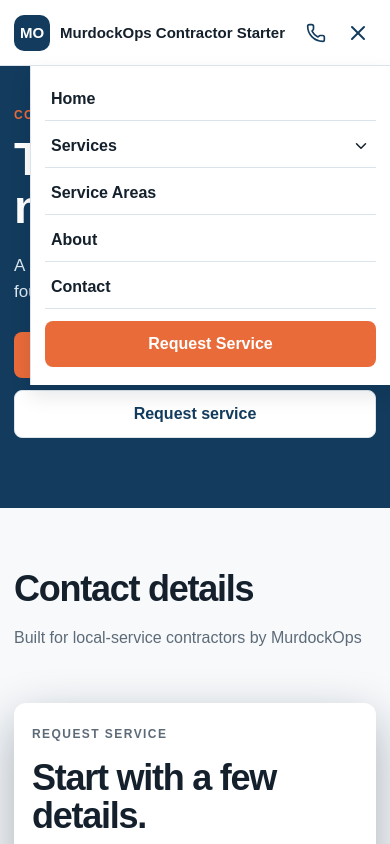
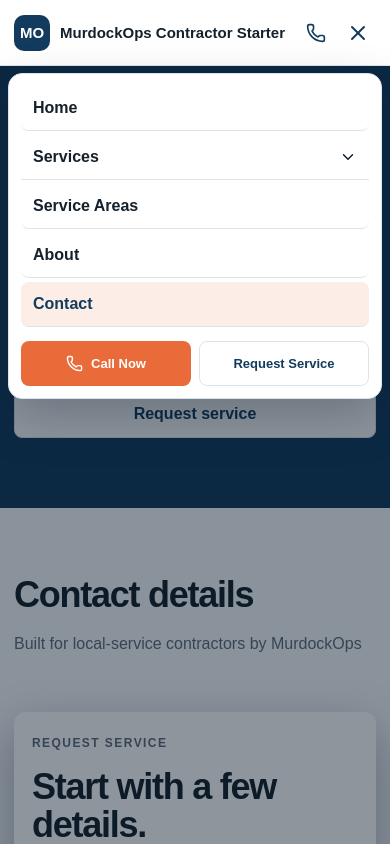
Before and after one commit to money-murdock/murdockops-contractor-site-starter, a Next.js app: page /contact in a window 390 px wide. Both pictures are taken after a click on the button "Open menu". Shown: the top 844 px of the page. Built offline with nearby package versions, Linux system fonts and the light colour scheme.

Commit message:
Harden responsive navigation foundation
Adopt the proven navigation and responsive behaviors as the reusable contractor-site baseline.

```diff
--- a/app/layout.tsx
+++ b/app/layout.tsx
@@ -61,7 +61,7 @@ const websiteSchema = {
 
 export default function RootLayout({ children }: Readonly<{ children: React.ReactNode }>) {
   return (
-    <html lang="en">
+    <html lang="en" data-scroll-behavior="smooth">
       <head>
         <script type="application/ld+json" dangerouslySetInnerHTML={{ __html: JSON.stringify(businessSchema) }} />
         <script type="application/ld+json" dangerouslySetInnerHTML={{ __html: JSON.stringify(websiteSchema) }} />
--- a/app/responsive.css
+++ b/app/responsive.css
@@ -1,13 +1,334 @@
-.mobile-nav-group{display:grid}
-.mobile-nav-toggle{width:100%;display:flex;align-items:center;justify-content:space-between;padding:12px 6px;border:0;border-bottom:1px solid var(--line);background:transparent;color:var(--text);font-weight:700;text-align:left;cursor:pointer}
-.mobile-nav-toggle svg{transition:transform .2s}
-.mobile-nav-toggle[aria-expanded="true"] svg{transform:rotate(180deg)}
-.mobile-subnav{display:grid;padding:4px 0 4px 14px;background:var(--bg)}
-.mobile-subnav a{border-bottom:0!important;padding:10px 8px!important;font-size:14px}
-.back-to-top{border:0;background:transparent;color:#b9c9d6;padding:0;font-weight:800;cursor:pointer}
-.back-to-top:hover{color:#fff}
-html,body{overflow-x:hidden}
-img,svg{max-width:100%}
-@media (max-width:800px){.site-header{position:sticky}.mobile-nav{position:absolute;top:100%;right:0;width:min(100vw,420px);max-height:calc(100vh - 66px);overflow:auto;border-left:1px solid var(--line)}}
-@media (max-width:1000px) and (min-width:801px){.container{width:min(100% - 48px,1120px)}.hero-grid{gap:36px}.desktop-nav{gap:16px}.hero{padding:64px 0}.quote-card{padding:24px}}
-@media (max-width:520px){.container{width:min(100% - 28px,1120px)}.header-inner{gap:12px}.brand{font-size:15px}.brand-mark{width:36px;height:36px}.mobile-nav{position:absolute;top:100%;right:0;width:min(100vw,360px);max-height:calc(100vh - 66px);overflow:auto;border-left:1px solid var(--line)}.hero{padding:42px 0}.hero h1{font-size:clamp(38px,12vw,50px)}.hero-copy{font-size:17px;line-height:1.5}.actions{display:grid}.actions .button{width:100%}.quote-card{padding:22px 18px;border-radius:12px}.quote-card h2{font-size:34px}.section h2{font-size:36px}.process ol{grid-template-columns:1fr}.footer{padding:36px 0}.footer-grid{gap:22px}}
+:root {
+  --wide-content: 1680px;
+  --header-height: 76px;
+}
+
+html,
+body {
+  overflow-x: clip;
+}
+
+img,
+svg {
+  max-width: 100%;
+}
+
+.site-header {
+  padding-inline: max(24px, calc((100% - var(--wide-content)) / 2));
+  z-index: 100;
+  box-shadow: 0 8px 24px rgb(6 21 38 / 8%);
+}
+
+.header-inner {
+  width: min(var(--wide-content), 100%);
+}
+
+.hero .container {
+  width: min(var(--wide-content), calc(100% - 48px));
+}
+
+.hero-grid {
+  gap: clamp(48px, 5vw, 96px);
+}
+
+.desktop-nav > a:not(.button),
+.nav-services > a {
+  position: relative;
+  padding-block: 28px;
+}
+
+.desktop-nav > a.active:not(.button),
+.nav-services.active > a {
+  color: var(--primary);
+}
+
+.desktop-nav > a.active:not(.button)::after,
+.nav-services.active > a::after {
+  content: "";
+  position: absolute;
+  inset: auto 0 0;
+  height: 3px;
+  border-radius: 999px 999px 0 0;
+  background: var(--accent);
+}
+
+.mobile-nav-group {
+  display: grid;
+}
+
+.mobile-nav-toggle {
+  width: 100%;
+  display: flex;
+  align-items: center;
+  justify-content: space-between;
+  padding: 13px 12px;
+  border: 0;
+  border-bottom: 1px solid var(--line);
+  background: transparent;
+  color: var(--text);
+  font-weight: 800;
+  text-align: left;
+  cursor: pointer;
+}
+
+.mobile-nav-toggle svg {
+  transition: transform .2s;
+}
+
+.mobile-nav-toggle[aria-expanded="true"] svg {
+  transform: rotate(180deg);
+}
+
+.mobile-subnav {
+  display: grid;
+  padding: 5px 8px 7px 18px;
+  background: var(--bg);
+}
+
+.mobile-subnav a {
+  border-bottom: 0 !important;
+  padding: 10px 8px !important;
+  font-size: 14px;
+}
+
+.mobile-nav-backdrop {
+  display: none;
+}
+
+.mobile-nav-actions {
+  display: grid;
+  grid-template-columns: 1fr 1fr;
+  gap: 8px;
+  padding-top: 10px;
+}
+
+.mobile-nav-actions .button {
+  margin: 0;
+  padding-inline: 10px;
+  font-size: 13px;
+}
+
+.back-to-top {
+  border: 0;
+  background: transparent;
+  color: #b9c9d6;
+  padding: 0;
+  font-weight: 800;
+  cursor: pointer;
+}
+
+.back-to-top:hover {
+  color: #fff;
+}
+
+:target {
+  scroll-margin-top: calc(var(--header-height) + 18px);
+}
+
+@media (max-width: 960px) {
+  :root {
+    --header-height: 66px;
+  }
+
+  .site-header {
+    min-height: var(--header-height);
+    padding-inline: 14px;
+  }
+
+  .desktop-nav {
+    display: none;
+  }
+
+  .mobile-actions {
+    display: flex;
+    align-items: center;
+    gap: 14px;
+  }
+
+  .mobile-nav-backdrop {
+    display: block;
+    position: fixed;
+    inset: var(--header-height) 0 0;
+    border: 0;
+    background: rgb(6 21 38 / 45%);
+    cursor: default;
+    z-index: -1;
+  }
+
+  .mobile-nav {
+    display: grid;
+    position: absolute;
+    top: calc(100% + 8px);
+    left: 8px;
+    right: 8px;
+    width: auto;
+    max-height: calc(100dvh - var(--header-height) - 24px);
+    overflow-y: auto;
+    padding: 12px;
+    border: 1px solid var(--line);
+    border-radius: 14px;
+    background: #fff;
+    box-shadow: 0 18px 50px rgb(6 21 38 / 24%);
+    overscroll-behavior: contain;
+  }
+
+  .mobile-nav > a:not(.button) {
+    padding: 13px 12px;
+    border-bottom: 1px solid var(--line);
+    border-radius: 8px;
+    font-weight: 800;
+  }
+
+  .mobile-nav > a.active,
+  .mobile-nav-group.active > .mobile-nav-toggle {
+    background: color-mix(in srgb, var(--accent) 12%, white);
+    color: var(--primary);
+  }
+
+  .hero {
+    padding: 56px 0;
+  }
+
+  .hero-grid,
+  .process,
+  .split {
+    grid-template-columns: 1fr;
+    gap: 38px;
+  }
+
+  .hero .container,
+  .container {
+    width: min(100% - 32px, 1120px);
+  }
+
+  .cards {
+    grid-template-columns: 1fr;
+  }
+
+  .section {
+    padding: 68px 0;
+  }
+}
+
+@media (min-width: 640px) and (max-width: 960px) {
+  .form-grid {
+    grid-template-columns: 1fr 1fr;
+  }
+
+  .quote-card {
+    padding: 28px;
+  }
+}
+
+@media (min-width: 961px) and (max-width: 1180px) {
+  .site-header {
+    padding-inline: 20px;
+  }
+
+  .desktop-nav {
+    gap: 16px;
+  }
+
+  .hero .container,
+  .container {
+    width: min(100% - 40px, 1120px);
+  }
+
+  .hero-grid {
+    gap: 38px;
+  }
+
+  .hero {
+    padding: 64px 0;
+  }
+
+  .quote-card {
+    padding: 24px;
+  }
+}
+
+@media (max-width: 520px) {
+  .container,
+  .hero .container {
+    width: min(100% - 28px, 1120px);
+  }
+
+  .header-inner {
+    gap: 10px;
+  }
+
+  .brand {
+    min-width: 0;
+    font-size: 15px;
+    line-height: 1.15;
+  }
+
+  .brand-mark {
+    width: 36px;
+    height: 36px;
+  }
+
+  .hero {
+    padding: 42px 0;
+  }
+
+  .hero h1 {
+    font-size: clamp(36px, 12vw, 50px);
+  }
+
+  .hero-copy {
+    font-size: 17px;
+    line-height: 1.5;
+  }
+
+  .actions {
+    display: grid;
+  }
+
+  .actions .button {
+    width: 100%;
+  }
+
+  .form-grid {
+    grid-template-columns: 1fr;
+  }
+
+  .quote-card {
+    padding: 22px 18px;
+    border-radius: 12px;
+  }
+
+  .quote-card h2 {
+    font-size: 34px;
+  }
+
+  .section h2 {
+    font-size: 36px;
+  }
+
+  .process ol {
+    grid-template-columns: 1fr;
+  }
+
+  .footer {
+    padding: 36px 0;
+  }
+
+  .footer-grid {
+    gap: 22px;
+  }
+}
+
+@media (max-width: 360px) {
+  .brand {
+    font-size: 13px;
+  }
+
+  .mobile-actions {
+    gap: 10px;
+  }
+
+  .mobile-nav-actions {
+    grid-template-columns: 1fr;
+  }
+}
--- a/components/site-brand.tsx
+++ b/components/site-brand.tsx
@@ -5,10 +5,11 @@ import { usePathname } from "next/navigation"
 import type { MouseEvent } from "react"
 import { contractor } from "@/lib/site-config"
 
-export function SiteBrand({ className = "brand" }: { className?: string }) {
+export function SiteBrand({ className = "brand", onActivate }: { className?: string; onActivate?: () => void }) {
   const pathname = usePathname()
 
   function handleClick(event: MouseEvent<HTMLAnchorElement>) {
+    onActivate?.()
     if (pathname === "/") {
       event.preventDefault()
       window.scrollTo({ top: 0, behavior: "smooth" })
--- a/components/site-header.tsx
+++ b/components/site-header.tsx
@@ -2,11 +2,13 @@
 
 import Link from "next/link"
 import { ChevronDown, Menu, Phone, X } from "lucide-react"
-import { useState } from "react"
+import { useEffect, useState } from "react"
+import { usePathname } from "next/navigation"
 import { contractor } from "@/lib/site-config"
 import { SiteBrand } from "@/components/site-brand"
 
 export function SiteHeader() {
+  const pathname = usePathname()
   const [open, setOpen] = useState(false)
   const [servicesOpen, setServicesOpen] = useState(false)
   const links = [
@@ -16,19 +18,54 @@ export function SiteHeader() {
     { label: "Contact", href: "/contact" },
   ]
 
+  const isActive = (href: string) => href === "/" ? pathname === "/" : pathname === href || pathname.startsWith(`${href}/`)
+
+  useEffect(() => {
+    setOpen(false)
+    setServicesOpen(false)
+  }, [pathname])
+
+  useEffect(() => {
+    if (!open) return
+
+    const previousOverflow = document.body.style.overflow
+    const closeOnEscape = (event: KeyboardEvent) => {
+      if (event.key === "Escape") setOpen(false)
+    }
+    const closeAtDesktop = (event: MediaQueryListEvent) => {
+      if (event.matches) setOpen(false)
+    }
+    const desktopQuery = window.matchMedia("(min-width: 961px)")
+
+    document.body.style.overflow = "hidden"
+    window.addEventListener("keydown", closeOnEscape)
+    desktopQuery.addEventListener("change", closeAtDesktop)
+
+    return () => {
+      document.body.style.overflow = previousOverflow
+      window.removeEventListener("keydown", closeOnEscape)
+      desktopQuery.removeEventListener("change", closeAtDesktop)
+    }
+  }, [open])
+
+  const closeMenu = () => {
+    setOpen(false)
+    setServicesOpen(false)
+  }
+
   return (
     <header className="site-header">
       <div className="header-inner">
-        <SiteBrand />
+        <SiteBrand onActivate={closeMenu} />
         <nav className="desktop-nav" aria-label="Primary navigation">
-          <Link href="/">Home</Link>
-          <div className="nav-services">
-            <Link href="/services">Services <ChevronDown size={15}/></Link>
+          <Link href="/" className={isActive("/") ? "active" : undefined} aria-current={isActive("/") ? "page" : undefined}>Home</Link>
+          <div className={`nav-services${isActive("/services") ? " active" : ""}`}>
+            <Link href="/services" aria-current={isActive("/services") ? "page" : undefined}>Services <ChevronDown size={15}/></Link>
             <div className="nav-services-menu">
               {contractor.services.map(service => <Link key={service.slug} href={`/services/${service.slug}`}>{service.name}</Link>)}
             </div>
           </div>
-          {links.filter(link => link.href !== "/services").map(link => <Link key={link.href} href={link.href}>{link.label}</Link>)}
+          {links.filter(link => link.href !== "/services").map(link => <Link key={link.href} href={link.href} className={isActive(link.href) ? "active" : undefined} aria-current={isActive(link.href) ? "page" : undefined}>{link.label}</Link>)}
           <a className="button small" href="/#quote">Request Service</a>
         </nav>
         <div className="mobile-actions">
@@ -38,20 +75,25 @@ export function SiteHeader() {
           </button>
         </div>
       </div>
-      {open && <nav className="mobile-nav" aria-label="Mobile navigation">
-        <Link href="/" onClick={() => setOpen(false)}>Home</Link>
-        <div className="mobile-nav-group">
+      {open && <>
+        <button className="mobile-nav-backdrop" type="button" aria-label="Close menu" onClick={closeMenu}/>
+        <nav className="mobile-nav" aria-label="Mobile navigation">
+        <Link href="/" onClick={closeMenu} className={isActive("/") ? "active" : undefined} aria-current={isActive("/") ? "page" : undefined}>Home</Link>
+        <div className={`mobile-nav-group${isActive("/services") ? " active" : ""}`}>
           <button className="mobile-nav-toggle" type="button" aria-expanded={servicesOpen} onClick={() => setServicesOpen(value => !value)}>
             <span>Services</span><ChevronDown size={18}/>
           </button>
           {servicesOpen && <div className="mobile-subnav">
-            <Link href="/services" onClick={() => setOpen(false)}>All services</Link>
-            {contractor.services.map(service => <Link key={service.slug} href={`/services/${service.slug}`} onClick={() => setOpen(false)}>{service.name}</Link>)}
+            <Link href="/services" onClick={closeMenu}>All services</Link>
+            {contractor.services.map(service => <Link key={service.slug} href={`/services/${service.slug}`} onClick={closeMenu}>{service.name}</Link>)}
           </div>}
         </div>
-        {links.filter(link => link.href !== "/services").map(link => <Link key={link.href} href={link.href} onClick={() => setOpen(false)}>{link.label}</Link>)}
-        <a className="button" href="/#quote" onClick={() => setOpen(false)}>Request Service</a>
-      </nav>}
+        {links.filter(link => link.href !== "/services").map(link => <Link key={link.href} href={link.href} onClick={closeMenu} className={isActive(link.href) ? "active" : undefined} aria-current={isActive(link.href) ? "page" : undefined}>{link.label}</Link>)}
+        <div className="mobile-nav-actions">
+          <a className="button" href={contractor.business.phoneHref} onClick={closeMenu}><Phone size={17}/> Call Now</a>
+          <a className="button secondary" href="/#quote" onClick={closeMenu}>Request Service</a>
+        </div>
+      </nav></>}
     </header>
   )
 }
```
Also changed, not shown: skills/murdockops-contractors-site-kit/SKILL.md (+4 -2 lines), 1 other file (tests, documents, lock files or other folders).
